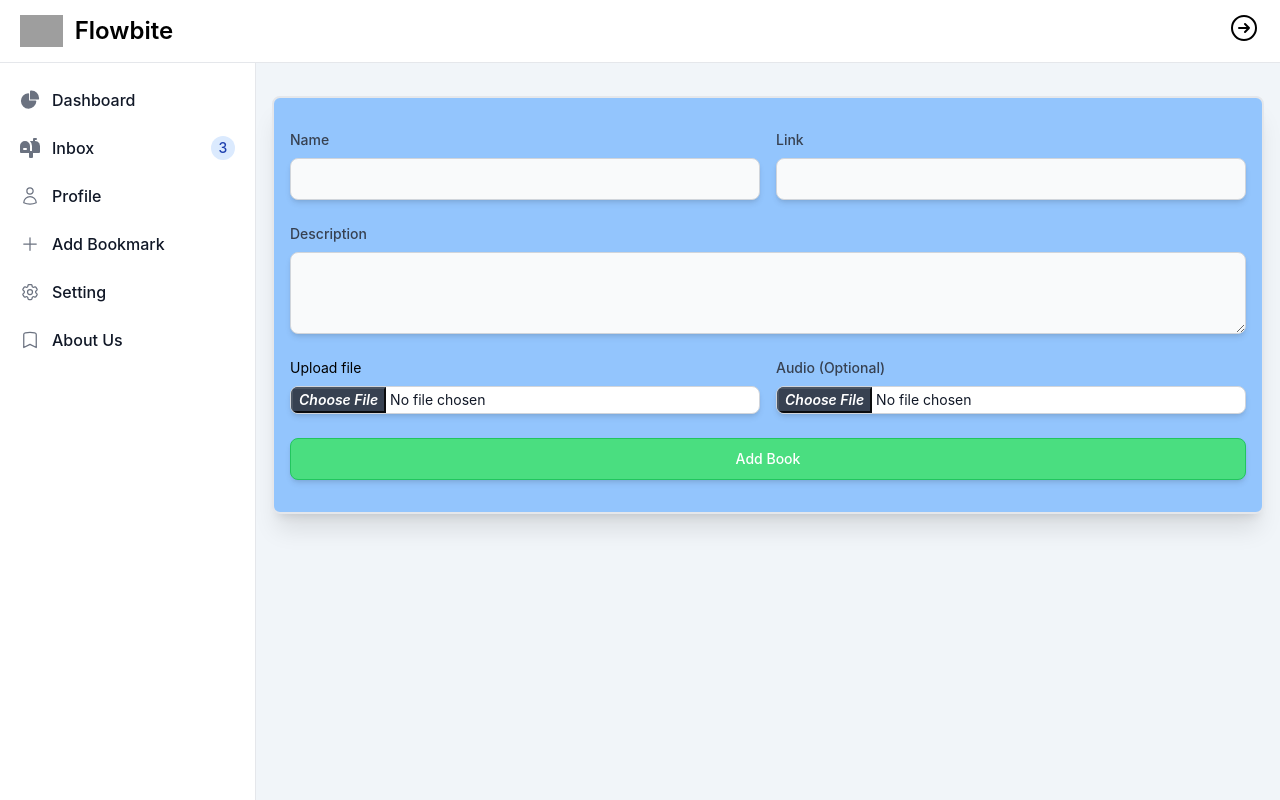
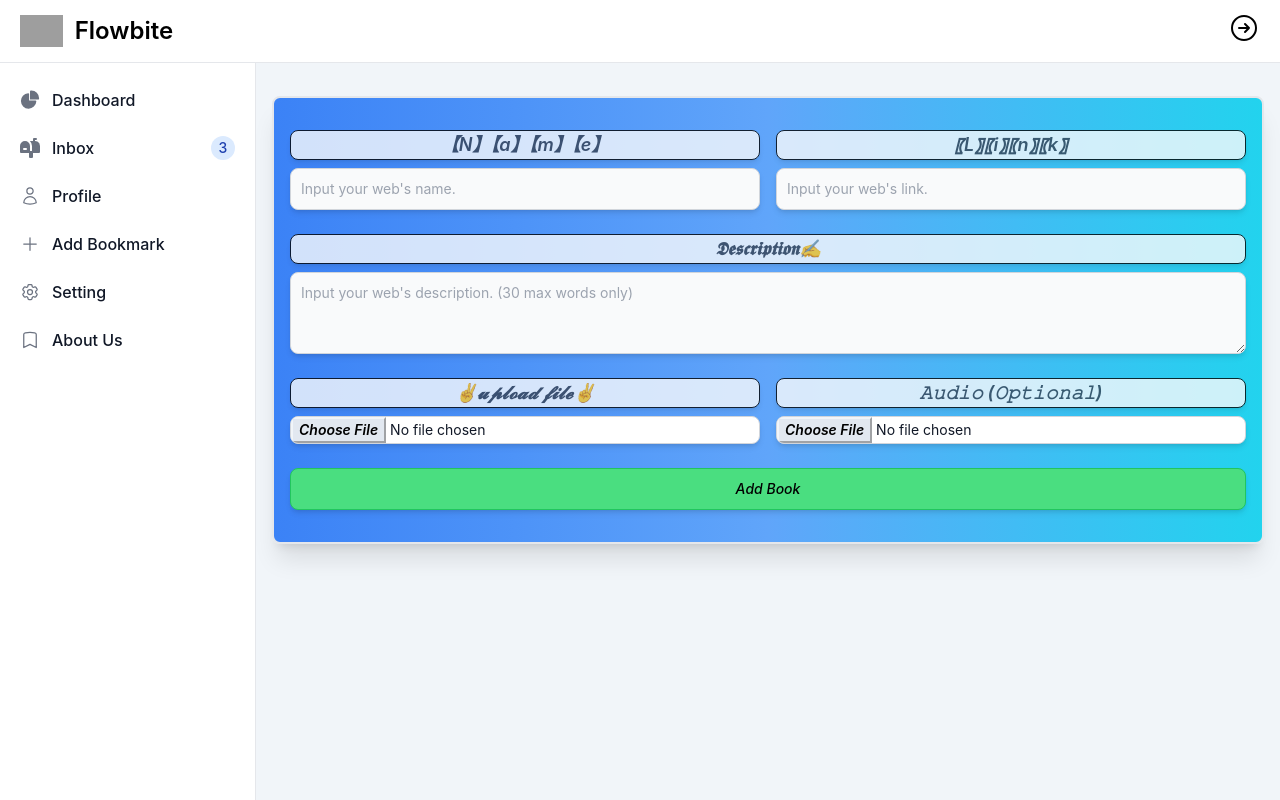
Before and after one commit to YOLO-GIT/Booklist, a PHP site: page /dist/bookmark.html in a window 1280 px wide. Run offline with PHP 8.4, Linux system fonts and the light colour scheme; some libraries are stand-ins or nearby versions; grey boxes are pictures that could not be loaded.

Commit message:
Bookmark modification

```diff
--- a/Post-Sets/dist/bookmark.html
+++ b/Post-Sets/dist/bookmark.html
@@ -2,10 +2,10 @@
 <html lang="en">
 
 <head>
-    <meta charset="UTF-8">
-    <meta name="viewport" content="width=device-width, initial-scale=1.0">
-    <link rel="stylesheet" href="../src/output.css">
-    <link rel="icon" type="image/x-icon" href="../logo/book/Logo.png">
+    <meta charset="UTF-8" />
+    <meta name="viewport" content="width=device-width, initial-scale=1.0" />
+    <link rel="stylesheet" href="../src/output.css" />
+    <link rel="icon" type="image/x-icon" href="../logo/book/Logo.png" />
     <title>BookList || Bookmark</title>
 </head>
 
@@ -143,56 +143,77 @@
     <!-- Content -->
     <div class="flex flex-wrap p-4 mt-32 sm:mt-20 sm:ml-64">
         <div
-            class="container mx-auto px-4 py-8 bg-blue-300 dark:bg-blue-400 rounded-lg shadow-xl border-2 dark:border-gray-700">
+            class="container mx-auto px-4 py-8 bg-gradient-to-r from-blue-500 via-blue-400 to-cyan-400 rounded-lg shadow-xl border-2 dark:border-slate-500">
             <form method="" action="">
                 <div class="flex space-x-4">
                     <div class="mb-6 flex-1">
-                        <label for="title" class="mb-2 block text-sm font-medium text-gray-700">Name</label>
-                        <input type="text" name="title" id="title" autocomplete="off" required class="bg-gray-50 border border-gray-300 text-gray-900 text-sm rounded-lg
-                            focus:outline-none focus:ring-blue-500 focus:border-blue-500 block w-full p-2.5 dark:bg-gray-100
-                            dark:border-gray-600 dark:placeholder-gray-400 dark:focus:ring-blue-500
-                            dark:focus:border-blue-500 shadow-md">
+                        <label for="title" data-tooltip-target="tooltip-name"
+                            class="mb-2 block text-xs sm:text-lg font-semibold italic text-center text-gray-700 border rounded-lg bg-slate-50 border-black hover:scale-105 ease-in-out duration-500 hover:shadow-lg shadow-md opacity-80 hover:opacity-100">【N】【a】【m】【e】</label>
+                        <div id="tooltip-name" role="tooltip"
+                            class="absolute z-10 invisible inline-block px-3 py-2 text-sm font-medium text-white transition-opacity duration-300 bg-gray-900 rounded-lg shadow-sm opacity-0 tooltip dark:bg-gray-700">
+                            Input ur name nigga 💀
+                        </div>
+                        <input type="text" name="title" id="title" autocomplete="off" required
+                            class="bg-gray-50 border border-gray-300 text-gray-900 text-sm rounded-lg focus:outline-none focus:ring-blue-500 focus:border-blue-500 block w-full p-2.5 dark:bg-gray-100 dark:border-gray-600 dark:placeholder-gray-400 dark:focus:ring-blue-500 dark:focus:border-blue-500 shadow-md placeholder:sm:text-sm placeholder:text-xs"
+                            placeholder="Input your web's name." />
                     </div>
                     <div class="mb-6 flex-1">
-                        <label for="author" class="mb-2 block text-sm font-medium text-gray-700">Link</label>
-                        <input type="text" name="author" id="author" autocomplete="off" required class="bg-gray-50 border border-gray-300 text-gray-900 text-sm rounded-lg
-                            focus:outline-none focus:ring-blue-500 focus:border-blue-500 block w-full p-2.5
-                            dark:bg-gray-100
-                            dark:border-gray-600 dark:placeholder-gray-400 dark:focus:ring-blue-500
-                            dark:focus:border-blue-500 shadow-md">
+                        <label for="link_web" data-tooltip-target="tooltip-link"
+                            class="mb-2 block text-xs sm:text-lg font-semibold italic text-center text-gray-700 border rounded-lg bg-slate-50 border-black hover:scale-105 ease-in-out duration-500 hover:shadow-lg shadow-md opacity-80 hover:opacity-100">〖L〗〖i〗〖n〗〖k〗</label>
+                        <div id="tooltip-link" role="tooltip"
+                            class="absolute z-10 invisible inline-block px-3 py-2 text-sm font-medium text-white transition-opacity duration-300 bg-gray-900 rounded-lg shadow-sm opacity-0 tooltip dark:bg-gray-700">
+                            Input ur link bro 💀
+                        </div>
+                        <input type="text" name="link_web" id="link_web" autocomplete="off" required
+                            class="bg-gray-50 border border-gray-300 text-gray-900 text-sm rounded-lg focus:outline-none focus:ring-blue-500 focus:border-blue-500 block w-full p-2.5 dark:bg-gray-100 dark:border-gray-600 dark:placeholder-gray-400 dark:focus:ring-blue-500 dark:focus:border-blue-500 shadow-md placeholder:sm:text-sm placeholder:text-xs"
+                            placeholder="Input your web's link." />
                     </div>
                 </div>
                 <div class="mb-6">
-                    <label for="description" class="mb-2 block text-sm font-medium text-gray-700">Description</label>
-                    <textarea id="description" name="description" rows="3" class="bg-gray-50 border border-gray-300 text-gray-900 text-sm rounded-lg
-                        focus:outline-none focus:ring-blue-500 focus:border-blue-500 block w-full p-2.5 dark:bg-gray-100
-                        dark:border-gray-600 dark:placeholder-gray-400 dark:focus:ring-blue-500
-                        dark:focus:border-blue-500 shadow-md"></textarea>
+                    <label for="description" data-tooltip-target="tooltip-desc"
+                        class="mb-2 block text-xs sm:text-lg font-semibold italic text-center text-gray-700 border rounded-lg bg-slate-50 border-black hover:scale-105 ease-in-out duration-500 hover:shadow-lg shadow-md opacity-80 hover:opacity-100">𝕯𝖊𝖘𝖈𝖗𝖎𝖕𝖙𝖎𝖔𝖓✍</label>
+                    <div id="tooltip-desc" role="tooltip"
+                        class="absolute z-10 invisible inline-block px-3 py-2 text-sm font-medium text-white transition-opacity duration-300 bg-gray-900 rounded-lg shadow-sm opacity-0 tooltip dark:bg-gray-700">
+                        Chill with ur description 😎
+                    </div>
+                    <textarea id="description" name="description" rows="3"
+                        class="bg-gray-50 border border-gray-300 text-gray-900 text-sm rounded-lg focus:outline-none focus:ring-blue-500 focus:border-blue-500 block w-full p-2.5 dark:bg-gray-100 dark:border-gray-600 dark:placeholder-gray-400 dark:focus:ring-blue-500 dark:focus:border-blue-500 shadow-md placeholder:sm:text-sm placeholder:text-xs"
+                        placeholder="Input your web's description. (30 max words only)"></textarea>
                 </div>
                 <div class="flex space-x-4">
                     <div class="mb-6 flex-1">
-                        <label for="image" class="block mb-2 text-sm font-mediumtext-gray-900" for="file_input">Upload
-                            file</label>
-                        <input class="block w-full text-sm text-gray-900 border border-gray-300 shadow-md rounded-lg
-                            cursor-pointer bg-white dark:text-black focus:outline-none
-                            file:bg-gray-700 file:border-gray-600 dark:placeholder-black file:font-semibold file:italic
-                            file:text-white" name="image" id="image" type="file">
+                        <label for="image" data-tooltip-target="tooltip-img"
+                            class="mb-2 block text-xs sm:text-lg font-semibold italic text-center text-gray-700 border rounded-lg bg-slate-50 border-black hover:scale-105 ease-in-out duration-500 hover:shadow-lg shadow-md opacity-80 hover:opacity-100">✌𝓾𝓹𝓵𝓸𝓪𝓭
+                            𝓯𝓲𝓵𝓮✌</label>
+                        <div id="tooltip-img" role="tooltip"
+                            class="absolute z-10 invisible inline-block px-3 py-2 text-sm font-medium text-white transition-opacity duration-300 bg-gray-900 rounded-lg shadow-sm opacity-0 tooltip dark:bg-gray-700">
+                            Put your image. (I am lazy to put the default one 😂)
+                        </div>
+                        <input
+                            class="block w-full text-sm text-gray-900 border border-gray-300 shadow-md rounded-lg cursor-pointer bg-white dark:text-black focus:outline-none dark:border-gray-600 file:bg-slate-200 file:border-slate-100 dark:file:bg-slate-700 dark:file:border-slate-600 dark:placeholder-black file:font-semibold file:italic file:text-black dark:file:text-white"
+                            name="image" id="image" type="file" placeholder="Input your web's picture. (Required)"
+                            required />
                     </div>
                     <div class="mb-6 flex-1">
-                        <label for="audio" class="block mb-2 text-sm font-medium text-gray-700">Audio (Optional)</label>
-                        <input type="file" name="audio" id="audio" class="block w-full text-sm text-gray-900 border border-gray-300 rounded-lg cursor-pointer
-                            bg-white dark:text-black focus:outline-none file:bg-gray-700 file:border-gray-600
-                            dark:placeholder-black file:font-semibold file:italic file:text-white shadow-md">
+                        <label for="audio" data-tooltip-target="tooltip-audio"
+                            class="mb-2 block text-xs sm:text-lg font-semibold italic text-center text-gray-700 border rounded-lg bg-slate-50 border-black hover:scale-105 ease-in-out duration-500 hover:shadow-lg shadow-md opacity-80 hover:opacity-100">𝙰𝚞𝚍𝚒𝚘
+                            (𝙾𝚙𝚝𝚒𝚘𝚗𝚊𝚕)</label>
+                        <div id="tooltip-audio" role="tooltip"
+                            class="absolute z-10 invisible inline-block px-3 py-2 text-sm font-medium text-white transition-opacity duration-300 bg-gray-900 rounded-lg shadow-sm opacity-0 tooltip dark:bg-gray-700">
+                            Memeable moment 🤑
+                        </div>
+                        <input type="file" name="audio" id="audio"
+                            class="block w-full text-sm text-gray-900 border border-gray-300 rounded-lg cursor-pointer bg-white dark:text-black focus:outline-none file:bg-slate-200 file:border-slate-100 dark:file:bg-slate-700 dark:file:border-slate-600 dark:placeholder-black file:font-semibold file:italic file:text-black dark:file:text-white shadow-md"
+                            placeholder="Input your web's audio. (Optional and for user's reference only.)" />
                     </div>
                 </div>
 
                 <div class="flex justify-center">
                     <button type="submit"
-                        class="w-full text-white shadow-md
-                      bg-green-400 hover:bg-green-700 focus:ring-4
-                        focus:outline-none focus:ring-green-300 font-medium rounded-lg text-sm px-5 py-2.5 text-center
-                        dark:bg-green-600 dark:hover:bg-green-700 dark:focus:ring-green-800 border border-green-500 dark:border-black">Add
-                        Book</button>
+                        class="w-full text-black italic dark:text-white dark:font-bold dark:underline dark:not-italic shadow-md bg-green-400 hover:bg-green-700 focus:ring-4 focus:outline-none focus:ring-green-300 font-medium rounded-lg text-sm px-5 py-2.5 text-center dark:bg-green-600 dark:hover:bg-green-700 dark:focus:ring-green-800 border border-green-500 dark:border-black"
+                        onclick="return confirm('Are you sure that you want to save this?')">
+                        Add Book
+                    </button>
                 </div>
             </form>
         </div>
--- a/Post-Sets/src/output.css
+++ b/Post-Sets/src/output.css
@@ -1230,6 +1204,11 @@ video {
   background-color: rgb(219 234 254 / var(--tw-bg-opacity));
 }
 
+.bg-blue-300 {
+  --tw-bg-opacity: 1;
+  background-color: rgb(147 197 253 / var(--tw-bg-opacity));
+}
+
 .bg-blue-400 {
   --tw-bg-opacity: 1;
   background-color: rgb(96 165 250 / var(--tw-bg-opacity));
@@ -1298,44 +1287,14 @@ video {
   background-color: rgb(255 255 255 / 0.5);
 }
 
-.bg-blue-600 {
-  --tw-bg-opacity: 1;
-  background-color: rgb(37 99 235 / var(--tw-bg-opacity));
-}
-
-.bg-slate-300 {
-  --tw-bg-opacity: 1;
-  background-color: rgb(203 213 225 / var(--tw-bg-opacity));
-}
-
-.bg-green-300 {
-  --tw-bg-opacity: 1;
-  background-color: rgb(134 239 172 / var(--tw-bg-opacity));
-}
-
-.bg-gray-300 {
-  --tw-bg-opacity: 1;
-  background-color: rgb(209 213 219 / var(--tw-bg-opacity));
-}
-
-.bg-green-400 {
-  --tw-bg-opacity: 1;
-  background-color: rgb(74 222 128 / var(--tw-bg-opacity));
-}
-
 .bg-slate-400 {
   --tw-bg-opacity: 1;
   background-color: rgb(148 163 184 / var(--tw-bg-opacity));
 }
 
-.bg-slate-100 {
-  --tw-bg-opacity: 1;
-  background-color: rgb(241 245 249 / var(--tw-bg-opacity));
-}
-
-.bg-blue-300 {
-  --tw-bg-opacity: 1;
-  background-color: rgb(147 197 253 / var(--tw-bg-opacity));
+.bg-slate-50 {
+  --tw-bg-opacity: 1;
+  background-color: rgb(248 250 252 / var(--tw-bg-opacity));
 }
 
 .bg-gradient-to-r {
@@ -1508,6 +1467,11 @@ video {
   line-height: 1.75rem;
 }
 
+.text-xs {
+  font-size: 0.75rem;
+  line-height: 1rem;
+}
+
 .font-bold {
   font-weight: 700;
 }
@@ -1530,6 +1494,10 @@ video {
 
 .uppercase {
   text-transform: uppercase;
+}
+
+.italic {
+  font-style: italic;
 }
 
 .leading-6 {
@@ -1614,6 +1582,26 @@ video {
 
 .opacity-100 {
   opacity: 1;
+}
+
+.opacity-5 {
+  opacity: 0.05;
+}
+
+.opacity-30 {
+  opacity: 0.3;
+}
+
+.opacity-50 {
+  opacity: 0.5;
+}
+
+.opacity-70 {
+  opacity: 0.7;
+}
+
+.opacity-80 {
+  opacity: 0.8;
 }
 
 .shadow {
@@ -1693,8 +1681,20 @@ video {
   transition-duration: 75ms;
 }
 
+.duration-500 {
+  transition-duration: 500ms;
+}
+
 .ease-out {
   transition-timing-function: cubic-bezier(0, 0, 0.2, 1);
+}
+
+.ease-in-out {
+  transition-timing-function: cubic-bezier(0.4, 0, 0.2, 1);
+}
+
+.file\:border::file-selector-button {
+  border-width: 1px;
 }
 
 .file\:border-gray-600::file-selector-button {
@@ -1720,8 +1730,19 @@ video {
   color: rgb(255 255 255 / var(--tw-text-opacity));
 }
 
-.file\:opacity-5::file-selector-button {
-  opacity: 0.05;
+.file\:text-black::file-selector-button {
+  --tw-text-opacity: 1;
+  color: rgb(0 0 0 / var(--tw-text-opacity));
+}
+
+.placeholder\:text-xs::-moz-placeholder {
+  font-size: 0.75rem;
+  line-height: 1rem;
+}
+
+.placeholder\:text-xs::placeholder {
+  font-size: 0.75rem;
+  line-height: 1rem;
 }
 
 .hover\:-translate-y-0:hover {
@@ -1951,6 +1973,31 @@ video {
   }
 
   .sm\:text-sm {
+    font-size: 0.875rem;
+    line-height: 1.25rem;
+  }
+
+  .sm\:text-lg {
+    font-size: 1.125rem;
+    line-height: 1.75rem;
+  }
+
+  .placeholder\:sm\:text-lg::-moz-placeholder {
+    font-size: 1.125rem;
+    line-height: 1.75rem;
+  }
+
+  .placeholder\:sm\:text-lg::placeholder {
+    font-size: 1.125rem;
+    line-height: 1.75rem;
+  }
+
+  .placeholder\:sm\:text-sm::-moz-placeholder {
+    font-size: 0.875rem;
+    line-height: 1.25rem;
+  }
+
+  .placeholder\:sm\:text-sm::placeholder {
     font-size: 0.875rem;
     line-height: 1.25rem;
   }
```
Also changed, not shown: other parts of Post-Sets/src/output.css (+97 -100 lines).
